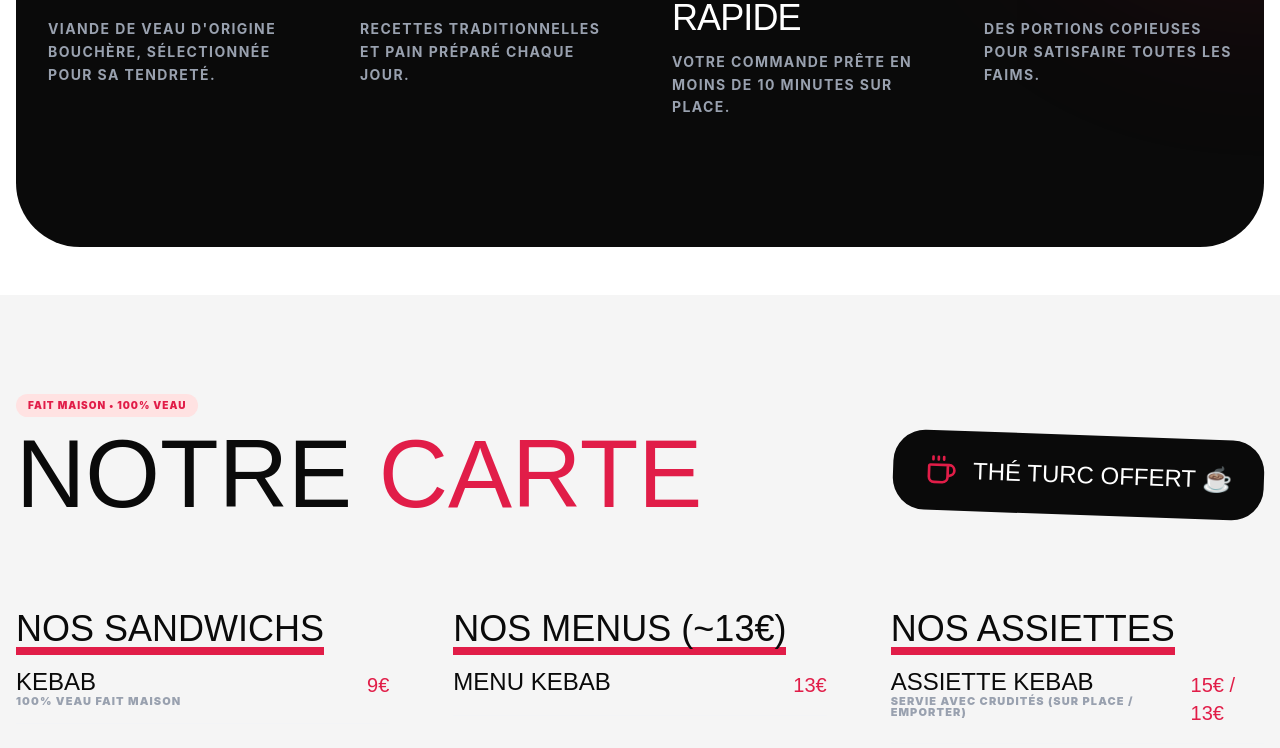
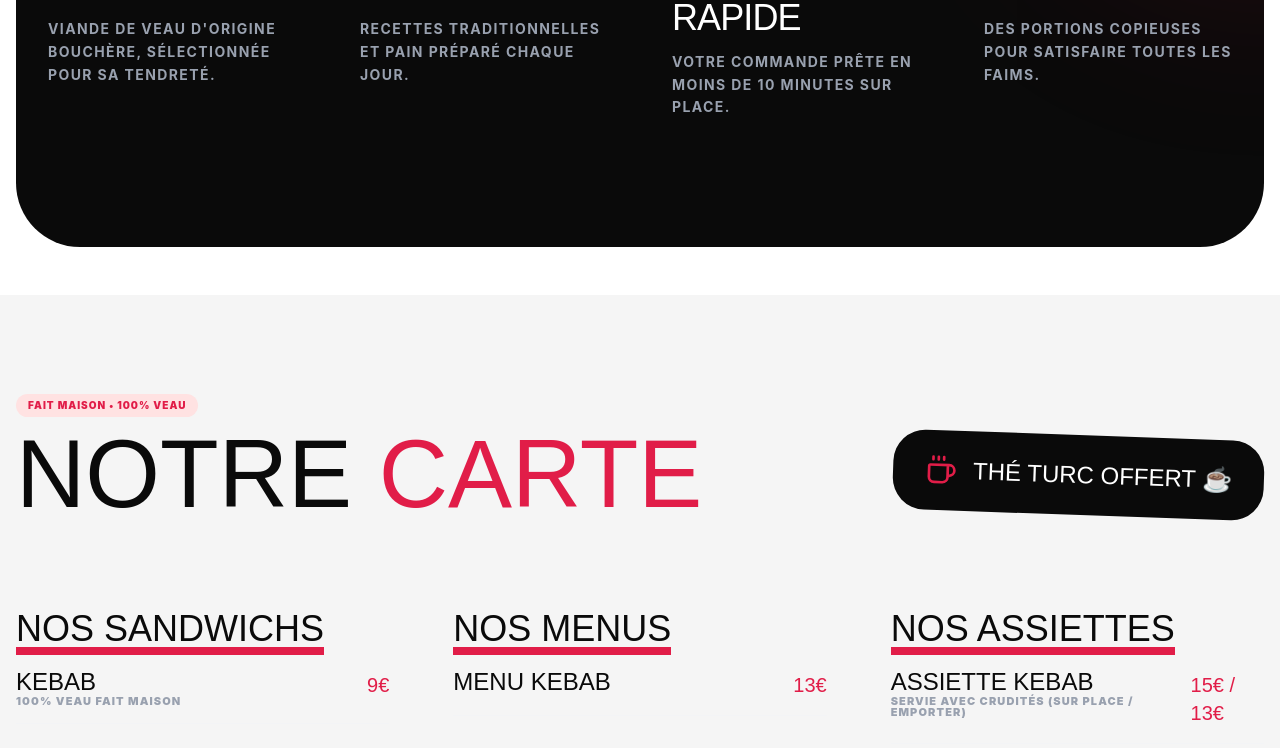
Before and after one commit to devrankebab/Devran-KEBAB, a React (Vite) app: page / in a window 1280 px wide. Shown: the part 2002-2750 px from the top of the page. Built offline with nearby package versions, Linux system fonts and the light colour scheme.

Commit message:
Update data.ts

```diff
--- a/src/data.ts
+++ b/src/data.ts
@@ -32,7 +32,7 @@ export const MENU = [
     ],
   },
   {
-    title: "Nos Menus (~13€)",
+    title: "Nos Menus",
     items: [
       { id: "m1", name: "Menu Kebab", price: "13€" },
       { id: "m2", name: "Menu Kofte", price: "13€" },
@@ -42,6 +42,7 @@ export const MENU = [
       { id: "m6", name: "Menu Sucuk", price: "13€" },
       { id: "m7", name: "Menu Galette", price: "13€" },
       { id: "m8", name: "Menu Américain", price: "13€" },
+      { id: "e1", name: "Le P'tit Devran (Enfant)", price: "9€", description: "4 Nuggets ou 2 Tenders + Petite frite + Capri-Sun + Jouet" },
     ],
   },
   {
@@ -54,12 +55,6 @@ export const MENU = [
       { id: "a5", name: "Assiette Sucuk", price: "15€ / 13€", description: "Servie avec salade (Sur place / Emporter)" },
       { id: "a6", name: "Assiette Patron", price: "20€", description: "La spécialité de la maison" },
       { id: "a7", name: "Assiette Enfant / Nuggets", price: "9€", description: "Portion enfant" },
-    ],
-  },
-  {
-    title: "Le P'tit Devran (Menu Enfant 9€)",
-    items: [
-      { id: "e1", name: "Menu Nuggets ou Tenders", price: "9€", description: "4 Nuggets ou 2 Tenders + Petite frite + Capri-Sun + Jouet" },
     ],
   },
   {
```
